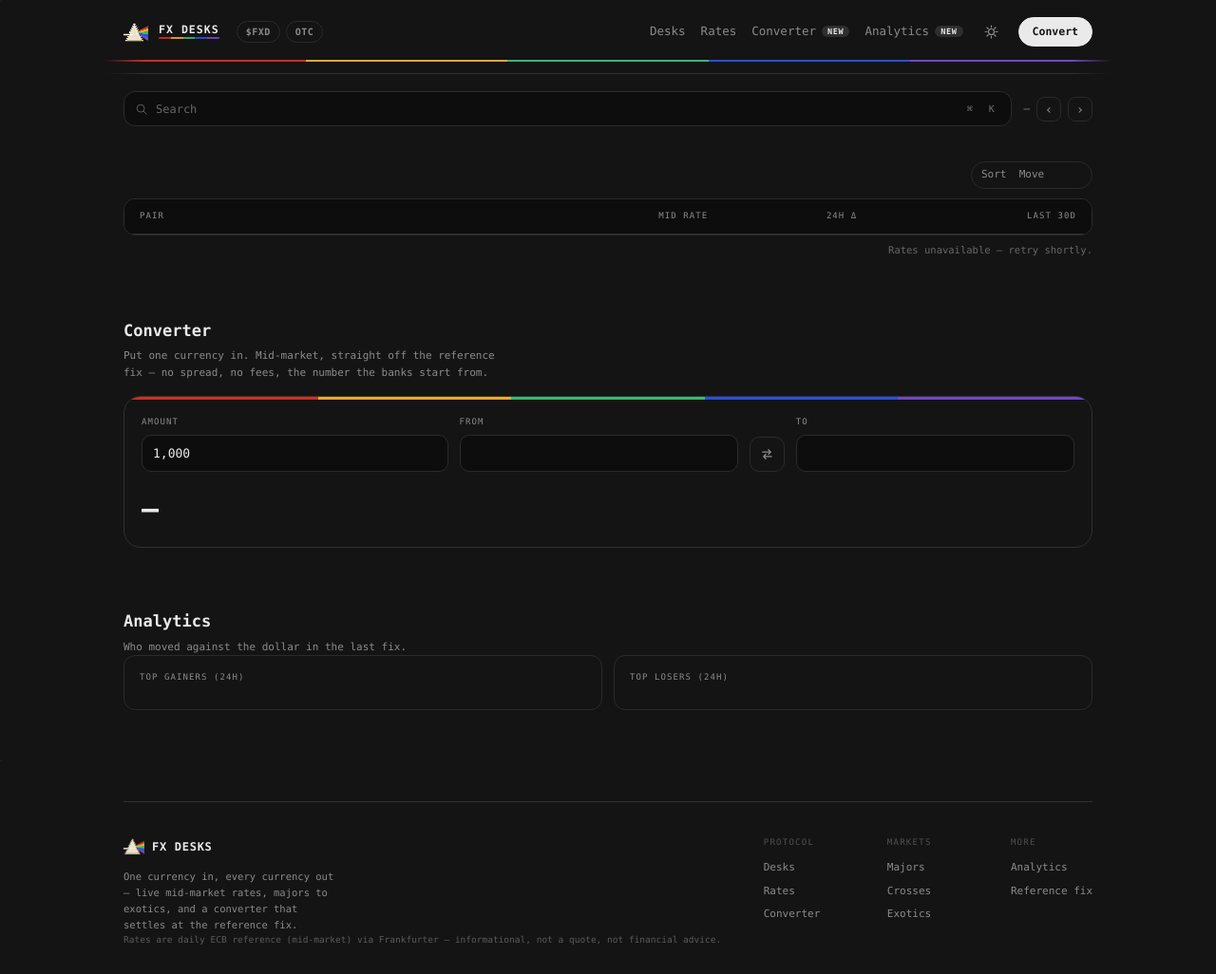
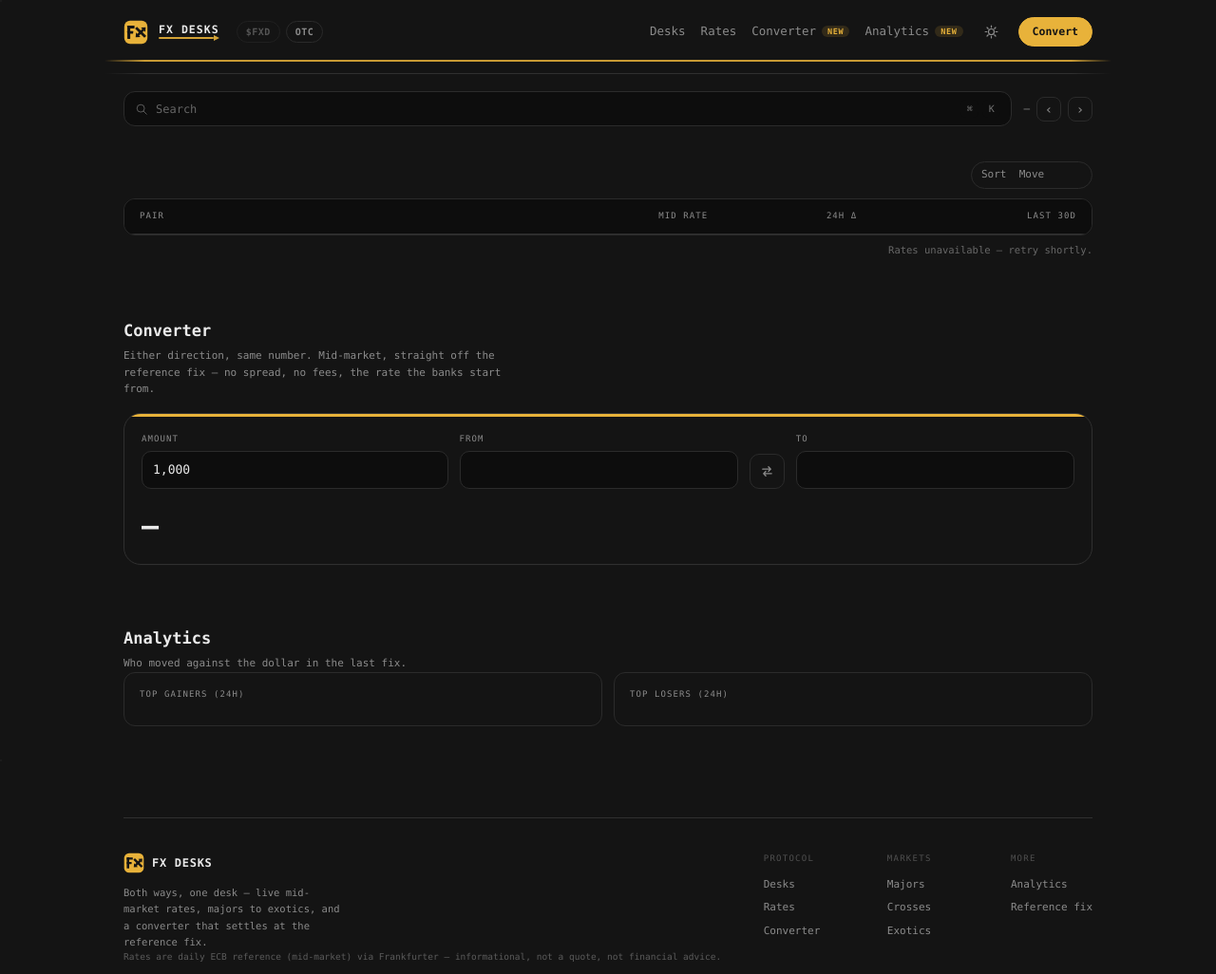
Before and after one commit to TheMemeBanker/fxdesks-site, a plain HTML site: page index.html in a window 1280 px wide. Shown: the whole page at 95% size. Drawn offline with Linux system fonts and the light colour scheme; no server answers.

Commit message:
Rebrand v12: FX monogram mark (SVG), gold accent system, og image; $FXD unlinked

```diff
--- a/fx.css
+++ b/fx.css
@@ -1,20 +1,20 @@
+/* rebrand v12 (2026-11-23): THE MONOGRAM. One brand colour, gold, carried by the tile the
+   FX sits on; the X in the mark is two exchange arrows, so every gold rule on the page ends
+   the same way the mark does. Spectrum, prism and the ink accent retired. */
 :root {
-  /* rebrand v11 (2026-11-15): PRISM. The spectrum is the only brand colour on the page —
-     the desk accent itself is ink, so one beam in / five bands out carries the identity. */
-  --fxb: #17170f;
-  --fxb-hi: #3a382f;
-  --fxb-ink: #f7f4ea;
-  --fxb-soft: color-mix(in srgb, var(--fxb) 8%, var(--paper));
-  --fxb-line: color-mix(in srgb, var(--fxb) 30%, var(--frame));
-  --sp-r: #cc2f26; --sp-a: #eca82c; --sp-g: #34ba76; --sp-b: #2b4fd8; --sp-v: #7048c8;
-  --spectrum: linear-gradient(90deg, var(--sp-r) 0 20%, var(--sp-a) 20% 40%, var(--sp-g) 40% 60%, var(--sp-b) 60% 80%, var(--sp-v) 80% 100%);
+  --fxb: #a8740a;
+  --fxb-hi: #c48a12;
+  --fxb-ink: #141414;
+  --fxb-tile: #e8b23a;
+  --fxb-soft: color-mix(in srgb, var(--fxb) 12%, var(--paper));
+  --fxb-line: color-mix(in srgb, var(--fxb) 40%, var(--frame));
 }
 [data-theme="dark"] {
-  --fxb: #eaeaea;
-  --fxb-hi: #ffffff;
+  --fxb: #e8b23a;
+  --fxb-hi: #f5c452;
   --fxb-ink: #141414;
-  --fxb-soft: color-mix(in srgb, var(--fxb) 12%, var(--paper));
-  --fxb-line: color-mix(in srgb, var(--fxb) 36%, var(--frame));
+  --fxb-soft: color-mix(in srgb, var(--fxb) 14%, var(--paper));
+  --fxb-line: color-mix(in srgb, var(--fxb) 42%, var(--frame));
 }
 
 /* FX Desks — components on top of the OTC design tokens (theirs.css).
@@ -30,16 +30,17 @@ body { font-family: var(--font-mono); }
 /* header */
 .fx-header { display: flex; align-items: center; gap: 14px; padding: 18px 0 14px; }
 .fx-brand { display: flex; flex-shrink: 0; align-items: center; gap: 9px; text-decoration: none; color: var(--ink); }
-.fx-brand-logo { display: block; height: 26px; width: 26px; image-rendering: pixelated; }
+.fx-brand-logo { display: block; height: 26px; width: 26px; border-radius: 6px; }
 .fx-brand-word { position: relative; display: inline-block; font-size: 11.5px; font-weight: 700; letter-spacing: .09em; white-space: nowrap; color: var(--ink); padding: 2px 2px 6px; line-height: 1; }
-/* prism motif: the wordmark sits on the dispersed beam — a five-band spectrum rule */
-.fx-brand-word::before { content: ""; position: absolute; left: 2px; right: 2px; bottom: 2px; height: 2px; background: var(--spectrum); border-radius: 1px; opacity: .9; pointer-events: none; transition: opacity .15s ease; }
-.fx-brand:hover .fx-brand-word::before { opacity: 1; }
+/* monogram motif: a gold rule under the wordmark that ends in the mark's arrowhead */
+.fx-brand-word::before { content: ""; position: absolute; left: 2px; right: 8px; bottom: 2px; height: 2px; background: var(--fxb); border-radius: 1px; opacity: .9; pointer-events: none; transition: opacity .15s ease, right .15s ease; }
+.fx-brand-word::after { content: ""; position: absolute; right: 2px; bottom: 0; border-left: 6px solid var(--fxb); border-top: 3px solid transparent; border-bottom: 3px solid transparent; opacity: .9; pointer-events: none; }
+.fx-brand:hover .fx-brand-word::before, .fx-brand:hover .fx-brand-word::after { opacity: 1; }
 .fx-nav { margin-right: 2px; }
 .fx-nav a { text-decoration: none; }
 .fx-iconbtn { display: grid; place-items: center; height: 28px; width: 28px; border: 0; border-radius: 8px; background: transparent; color: var(--muted); cursor: pointer; }
 .fx-iconbtn:hover { color: var(--ink); background: var(--well); }
-.fx-cta { flex-shrink: 0; border: 1px solid var(--fxb); border-radius: 999px; padding: 6px 14px; font-size: 11.5px; font-weight: 700; color: var(--fxb-ink); text-decoration: none; background: var(--fxb); transition: background .15s ease; }
+.fx-cta { flex-shrink: 0; border: 1px solid var(--fxb-tile); border-radius: 999px; padding: 6px 14px; font-size: 11.5px; font-weight: 700; color: var(--fxb-ink); text-decoration: none; background: var(--fxb-tile); transition: background .15s ease; }
 .fx-cta:hover { background: var(--fxb-hi); border-color: var(--fxb-hi); }
 
 /* sibling-site pills beside the brand */
@@ -53,7 +54,7 @@ body { font-family: var(--font-mono); }
 .fx-rail { position: relative; overflow: hidden; border-top: 0; border-bottom: 1px solid var(--line); margin: 0 -20px; padding: 7px 0; -webkit-mask-image: linear-gradient(90deg, transparent, #000 4%, #000 96%, transparent); mask-image: linear-gradient(90deg, transparent, #000 4%, #000 96%, transparent); }
 .fx-rail-track { display: flex; gap: 26px; width: max-content; animation: fxmarquee 60s linear infinite; will-change: transform; }
 .fx-rail:hover .fx-rail-track { animation-play-state: paused; }
-.fx-rail::before { content: ""; position: absolute; top: 0; left: 0; right: 0; height: 2px; background: var(--spectrum); z-index: 1; }
+.fx-rail::before { content: ""; position: absolute; top: 0; left: 0; right: 0; height: 2px; background: var(--fxb); z-index: 1; opacity: .85; }
 @keyframes fxmarquee { from { transform: translateX(0); } to { transform: translateX(-50%); } }
 @media (prefers-reduced-motion: reduce) { .fx-rail-track { animation: none; } }
 .fx-tick { display: flex; align-items: center; gap: 7px; font-size: 11px; white-space: nowrap; color: var(--muted); }
@@ -132,7 +133,7 @@ body { font-family: var(--font-mono); }
 /* converter */
 .fx-conv { margin-top: 16px; border-radius: 20px; background: color-mix(in srgb, var(--paper-2) 40%, transparent); padding-bottom: 1px; }
 .fx-conv-in { position: relative; overflow: hidden; margin-top: 8px; border-radius: 18px; border: 1px solid var(--line); background: var(--paper); padding: 20px 18px 18px; }
-.fx-conv-in::before { content: ""; position: absolute; top: 0; left: 0; right: 0; height: 3px; background: var(--spectrum); }
+.fx-conv-in::before { content: ""; position: absolute; top: 0; left: 0; right: 0; height: 3px; background: var(--fxb); }
 .fx-conv-grid { display: grid; grid-template-columns: 1.1fr 1fr auto 1fr; gap: 12px; align-items: end; }
 .fx-field { display: block; min-width: 0; }
 .fx-lab { display: block; font-size: 9px; letter-spacing: .12em; text-transform: uppercase; color: var(--muted); margin-bottom: 6px; }
--- a/index.html
+++ b/index.html
@@ -3,19 +3,19 @@
 <head>
 <meta charset="utf-8">
 <meta name="viewport" content="width=device-width, initial-scale=1">
-<title>FX Desks — one currency in, every currency out</title>
-<meta name="description" content="One currency in, every currency out. Live mid-market rates for majors, crosses and exotics, and a converter set at the ECB reference fix.">
-<link rel="icon" type="image/png" href="./favicon-prism.png">
-<link rel="apple-touch-icon" sizes="180x180" href="./apple-touch-prism.png">
+<title>FX Desks — both ways, one desk</title>
+<meta name="description" content="Both ways, one desk. Live mid-market rates for majors, crosses and exotics, and a converter set at the ECB reference fix.">
+<link rel="icon" type="image/png" href="./favicon-mark.png">
+<link rel="apple-touch-icon" sizes="180x180" href="./apple-touch-mark.png">
 <meta property="og:title" content="FX Desks">
-<meta property="og:description" content="One currency in, every currency out — live rates, crosses, and a mid-market converter.">
+<meta property="og:description" content="Both ways, one desk — live rates, crosses, and a mid-market converter.">
 <meta property="og:type" content="website">
 <meta property="og:url" content="https://fxdesks.cash/">
-<meta property="og:image" content="https://fxdesks.cash/og-prism.png">
+<meta property="og:image" content="https://fxdesks.cash/og-mark.png">
 <meta property="og:image:width" content="1200">
 <meta property="og:image:height" content="630">
 <meta name="twitter:card" content="summary_large_image">
-<meta name="twitter:image" content="https://fxdesks.cash/og-prism.png">
+<meta name="twitter:image" content="https://fxdesks.cash/og-mark.png">
 <meta name="theme-color" content="#141414">
 <link rel="stylesheet" href="./theirs.css">
 <link rel="stylesheet" href="./fx.css">
@@ -28,11 +28,11 @@
   <!-- ── Header ─────────────────────────────────────────── -->
   <header class="fx-header">
     <a href="#top" class="fx-brand" aria-label="FX Desks home">
-      <img src="./logo-prism.png" alt="" width="26" height="26" class="fx-brand-logo" draggable="false">
+      <img src="./logo-mark.svg" alt="" width="26" height="26" class="fx-brand-logo" draggable="false">
       <span class="fx-brand-word">FX DESKS</span>
     </a>
     <div class="fx-sibs">
-      <a id="fxTokenLink" class="fx-sib" href="https://pump.fun/coin/2WehEQoDmtbzEV7atUMYadd2GXmgNhYiStEzzCrzpump" target="_blank" rel="noopener">$FXD</a>
+      <a id="fxTokenLink" class="fx-sib" href="#" aria-disabled="true" tabindex="-1" title="Link coming soon">$FXD</a>
       <a class="fx-sib" href="https://otcdesks.cash/" target="_blank" rel="noopener">OTC</a>
     </div>
     <nav aria-label="Main" class="ml-auto flex min-w-0 items-center gap-4 overflow-x-auto no-scrollbar fx-nav">
@@ -98,7 +98,7 @@
     <!-- ── Converter ────────────────────────────────────── -->
     <section id="converter" class="fx-section">
       <h2 class="fx-h2">Converter</h2>
-      <p class="fx-sub">Put one currency in. Mid-market, straight off the reference fix — no spread, no fees, the number the banks start from.</p>
+      <p class="fx-sub">Either direction, same number. Mid-market, straight off the reference fix — no spread, no fees, the rate the banks start from.</p>
       <div class="fx-conv rounded-[20px] bg-paper-2/40 pb-[1px]">
         <div class="mt-2 rounded-[18px] border border-line bg-paper p-4 fx-conv-in">
           <div class="fx-conv-grid">
@@ -129,10 +129,10 @@
     <div class="grid gap-x-6 gap-y-9 sm:grid-cols-[minmax(0,1fr)_auto]">
       <div class="max-w-[230px]">
         <div class="flex items-center gap-2">
-          <img alt="" draggable="false" width="22" height="22" class="block h-[22px] w-[22px] select-none" src="./logo-prism.png">
+          <img alt="" draggable="false" width="22" height="22" class="block h-[22px] w-[22px] select-none" src="./logo-mark.svg">
           <span class="text-[12px] font-bold tracking-[0.06em] text-ink">FX DESKS</span>
         </div>
-        <p class="mt-3 text-[10.5px] leading-relaxed text-muted">One currency in, every currency out — live mid-market rates, majors to exotics, and a converter that settles at the reference fix.</p>
+        <p class="mt-3 text-[10.5px] leading-relaxed text-muted">Both ways, one desk — live mid-market rates, majors to exotics, and a converter that settles at the reference fix.</p>
       </div>
       <nav aria-label="Footer" class="grid grid-cols-2 gap-x-8 gap-y-7 text-[11px] sm:grid-cols-3 sm:gap-x-11">
         <div><p class="mb-3 text-[9px] uppercase tracking-[0.14em] text-muted/50">Protocol</p><ul class="space-y-2">
```
Also changed, not shown: apple-touch-mark.png (added), apple-touch-prism.png (deleted), favicon-mark.png (added), favicon-prism.png (deleted), logo-mark.svg (added), logo-prism.png (deleted), og-mark.png (added), og-prism.png (deleted).
